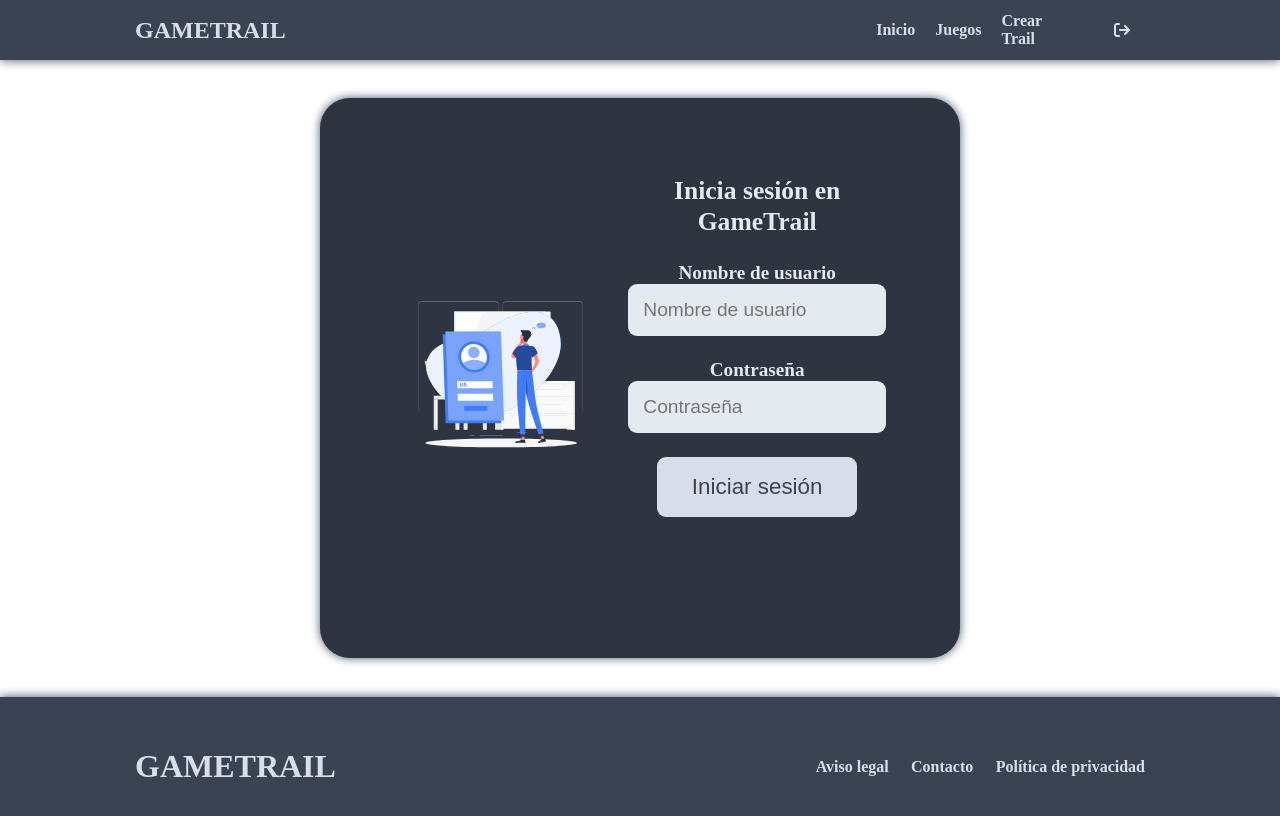
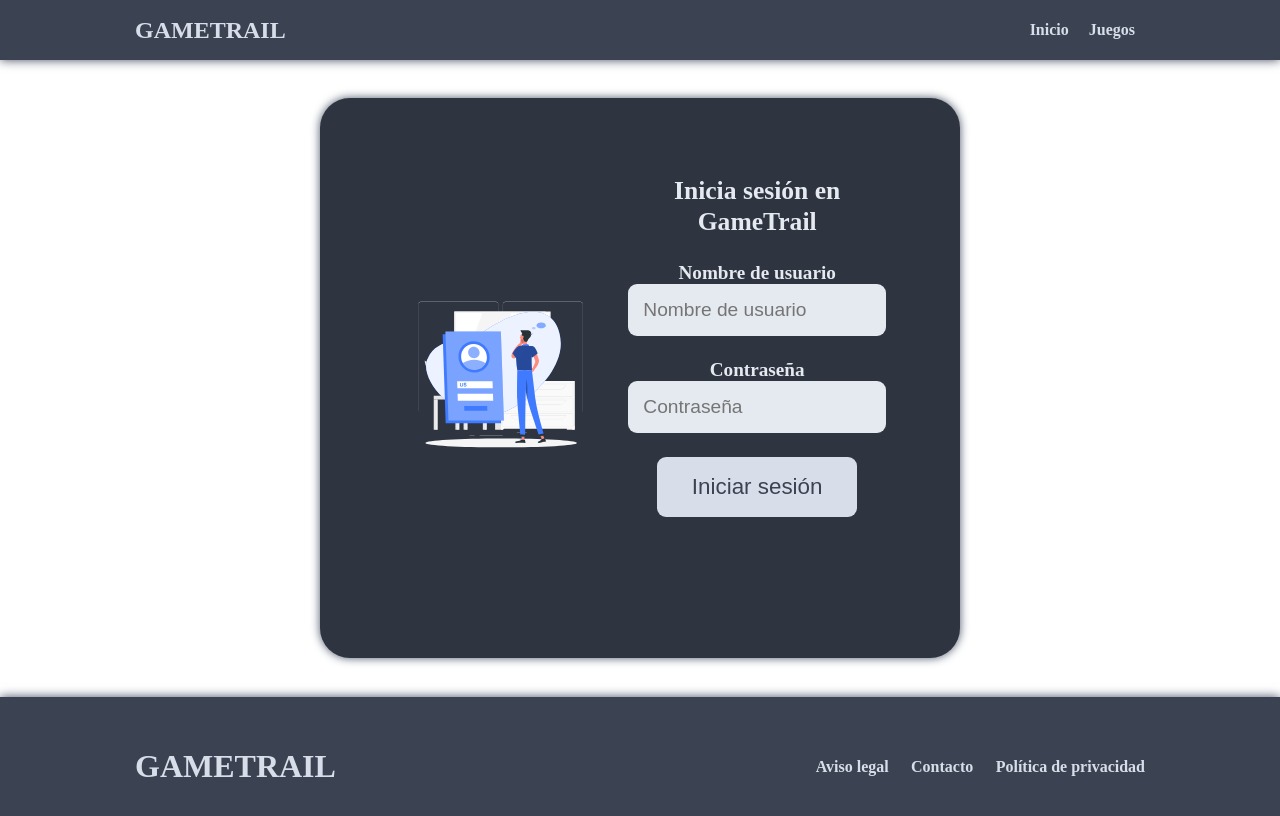
Before and after one commit to GameTrail/gametrail-front, a Next.js app: page /auth/login in a window 1280 px wide. Shown: the top 816 px of the page. Built offline with nearby package versions, Linux system fonts and the light colour scheme; a web font is replaced by a local one.

Commit message:
feat: login y logout conectado

```diff
--- a/src/components/Layout/Navbar/index.tsx
+++ b/src/components/Layout/Navbar/index.tsx
@@ -1,12 +1,13 @@
 import React from 'react';
 import { faArrowRightFromBracket } from '@fortawesome/free-solid-svg-icons';
 import { FontAwesomeIcon } from '@fortawesome/react-fontawesome';
+import { useGameTrail } from '@/hooks';
 import {
   Menu, MenuItem, Nav, Username,
 } from './styles';
 
 const Navbar = () => {
-  const storedUser = JSON.parse(localStorage.getItem('user') || '{}');
+  const { user, token } = useGameTrail();
 
   return (
     <Nav>
@@ -18,17 +19,25 @@ const Navbar = () => {
         <MenuItem href="/games">
           <h4>Juegos</h4>
         </MenuItem>
+
+        {token && (
+          <>
             <MenuItem href="/trail/create">
               <h4>Crear Trail</h4>
             </MenuItem>
-        {storedUser && (
-          <MenuItem href={`/api/user/${storedUser.id}`}>
-            <Username>{storedUser.username}</Username>
+            <MenuItem href={`/api/user/${user?.id}`}>
+              <Username>
+                Bienvenido,
+                {' '}
+                {user?.username}
+              </Username>
             </MenuItem>
-        )}
             <MenuItem href="/auth/logout">
               <FontAwesomeIcon icon={faArrowRightFromBracket} />
             </MenuItem>
+          </>
+
+        )}
       </Menu>
     </Nav>
   );
--- a/src/components/Login/LoginComponent/index.tsx
+++ b/src/components/Login/LoginComponent/index.tsx
@@ -43,7 +43,7 @@ const Login = () => {
           const user = await userResponse.json();
           handleSetUser(user);
           localStorage.setItem('user', JSON.stringify(user));
-          router.push('/');
+          router.push('/home');
         } else {
           throw new Error('Error al obtener los datos del usuario');
         }
--- a/src/contexts/GameTrailProvider.tsx
+++ b/src/contexts/GameTrailProvider.tsx
@@ -1,5 +1,5 @@
+import { useMemo, useState } from 'react';
 import type { ReactNode } from 'react';
-import { useMemo, useState } from 'react';
 import type { User } from '@/models/User/types';
 import GameTrailContext from './GameTrailContext';
 
@@ -7,19 +7,11 @@ interface GameTrailProviderProps {
   children: ReactNode;
 }
 
-const GameTrailProvider = (props: GameTrailProviderProps) => {
-  const { children } = props;
-  const [user, setUser] = useState<User | null>(
-    localStorage.getItem('user')
-      ? JSON.parse(localStorage.getItem('user') || '')
-      : null,
-  );
-  const [token, setToken] = useState<string | null>(
-    localStorage.getItem('token') || null,
-  );
+const GameTrailProvider = ({ children }: GameTrailProviderProps) => {
+  const [user, setUser] = useState<User | null>(null);
+  const [token, setToken] = useState<string | null>(null);
 
   const [message] = useState<string>('');
-
   const [userLoading] = useState<boolean>(false);
 
   const handleSetUser = (gametrailUser: User | null) => {
--- a/src/pages/_app.tsx
+++ b/src/pages/_app.tsx
@@ -2,14 +2,18 @@ import '@/styles/globals.css';
 import { ThemeProvider } from 'styled-components';
 import type { AppProps } from 'next/app';
 import Layout from '@/components/Layout';
+import GameTrailProvider from '@/contexts/GameTrailProvider';
 import theme from '@/theme';
 
 const App = ({ Component, pageProps }: AppProps) => (
-  <ThemeProvider theme={theme}>
-    <Layout>
-      <Component {...pageProps} />
-    </Layout>
-  </ThemeProvider>
+  <GameTrailProvider>
+    <ThemeProvider theme={theme}>
+      <Layout>
+        <Component {...pageProps} />
+      </Layout>
+    </ThemeProvider>
+  </GameTrailProvider>
+
 );
 
 export default App;
```
Lines whose indentation alone changed are shown as unchanged.
